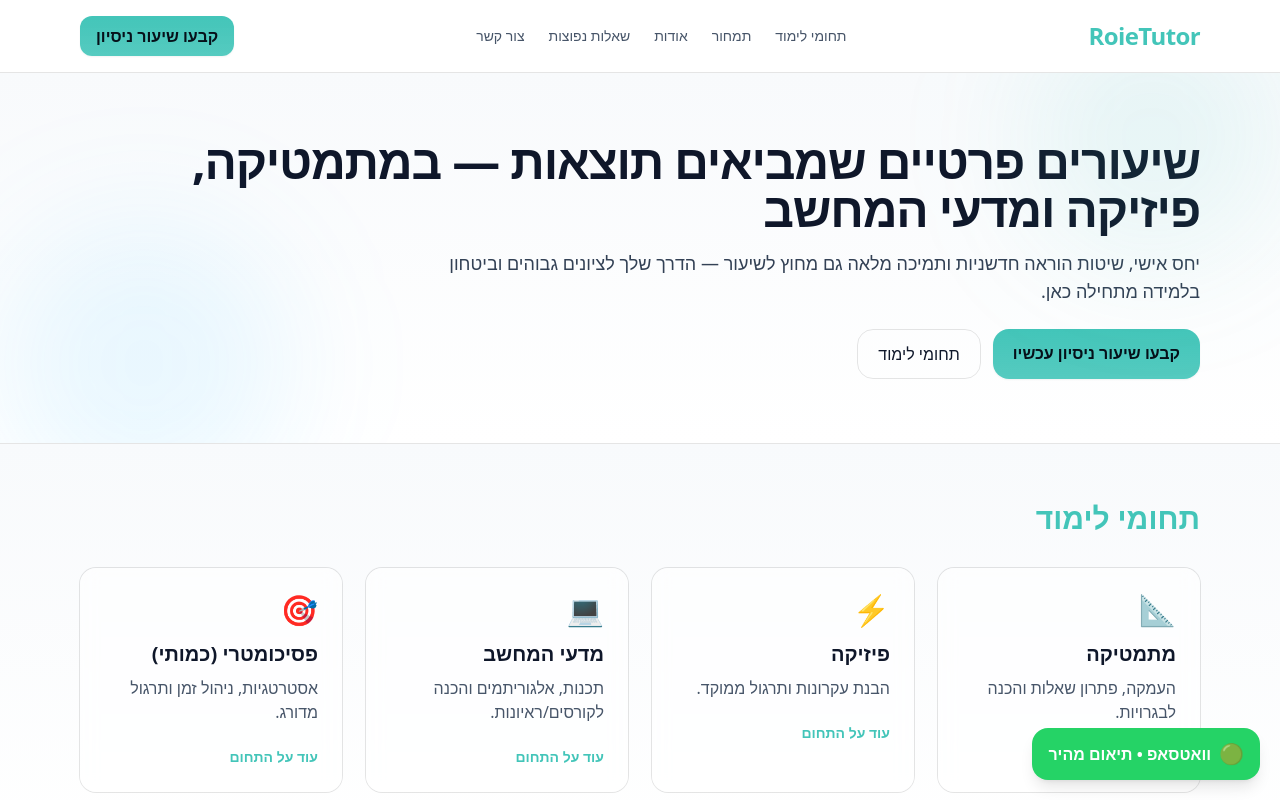
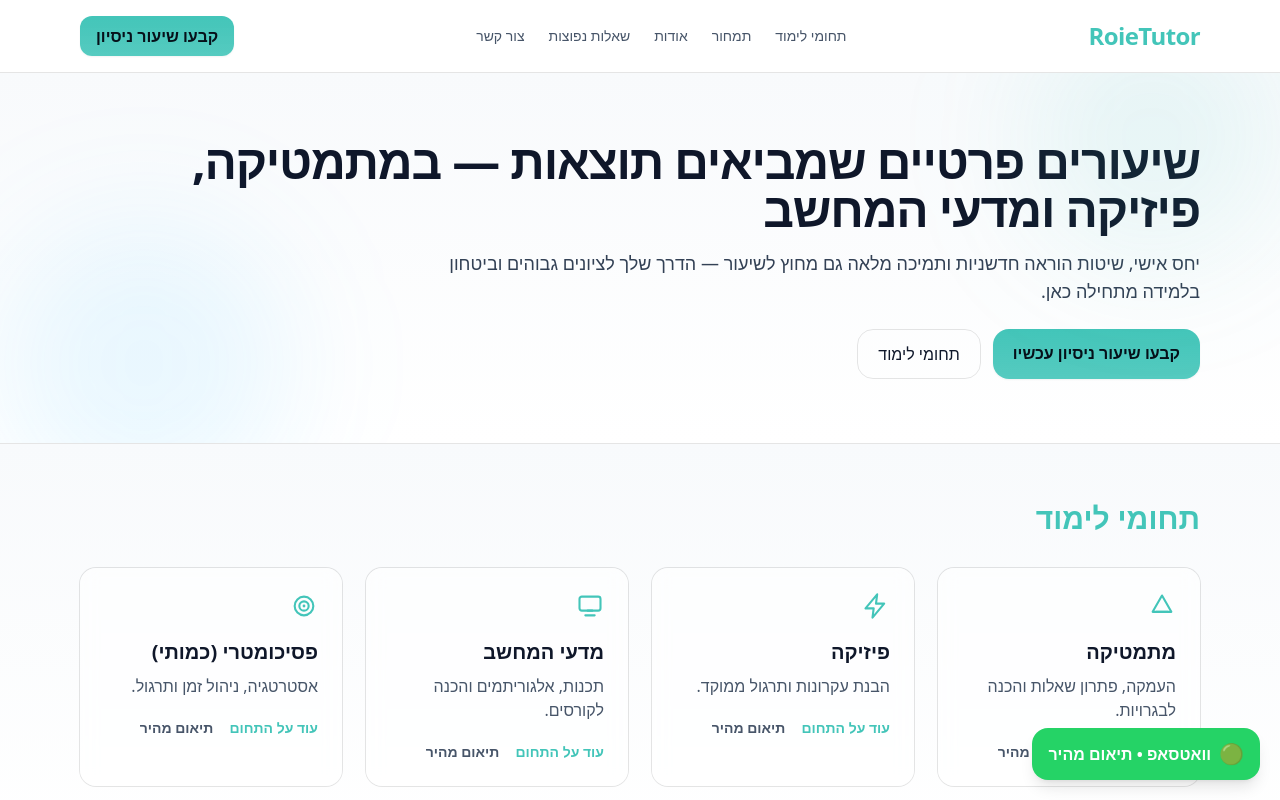
Before and after one commit to roadam11/RoieTutor, a Next.js app: page / in a window 1280 px wide. Shown: the top 800 px of the page. Built offline with nearby package versions, Linux system fonts and the light colour scheme.

Commit message:
Update Subjects.js

```diff
--- a/components/Subjects.js
+++ b/components/Subjects.js
@@ -1,10 +1,17 @@
+import MathIcon from './icons/MathIcon'
+import PhysicsIcon from './icons/PhysicsIcon'
+import CSIcon from './icons/CSIcon'
+import TargetIcon from './icons/TargetIcon'
+
 export default function Subjects() {
   const items = [
-    { icon: '📐', title: 'מתמטיקה', desc: 'העמקה, פתרון שאלות והכנה לבגרויות.', href: '/subjects/math' },
-    { icon: '⚡', title: 'פיזיקה', desc: 'הבנת עקרונות ותרגול ממוקד.', href: '/subjects/physics' },
-    { icon: '💻', title: 'מדעי המחשב', desc: 'תכנות, אלגוריתמים והכנה לקורסים/ראיונות.', href: '/subjects/cs' },
-    { icon: '🎯', title: 'פסיכומטרי (כמותי)', desc: 'אסטרטגיות, ניהול זמן ותרגול מדורג.', href: '/subjects/psychometry' },
+    { icon: <MathIcon/>,    title: 'מתמטיקה',             desc: 'העמקה, פתרון שאלות והכנה לבגרויות.', slug: 'math' },
+    { icon: <PhysicsIcon/>, title: 'פיזיקה',               desc: 'הבנת עקרונות ותרגול ממוקד.',        slug: 'physics' },
+    { icon: <CSIcon/>,      title: 'מדעי המחשב',           desc: 'תכנות, אלגוריתמים והכנה לקורסים.', slug: 'cs' },
+    { icon: <TargetIcon/>,  title: 'פסיכומטרי (כמותי)',    desc: 'אסטרטגיה, ניהול זמן ותרגול.',      slug: 'psychometry' },
   ];
+
+  const wa = (subject) => `https://wa.me/972549480190?text=${encodeURIComponent(`שלום רועי, אני מעוניין בשיעור ב${subject}. אשמח לתאם שיעור ניסיון.`)}`;
 
   return (
     <section id="services" className="bg-gradient-to-b from-slate-50 to-white dark:from-ink2 dark:to-ink border-y border-black/10 dark:border-white/10">
@@ -12,11 +19,14 @@ export default function Subjects() {
         <h2 className="text-3xl font-bold text-tealBrand mb-8">תחומי לימוד</h2>
         <div className="grid md:grid-cols-4 gap-6">
           {items.map((t,i)=>(
-            <div key={i} className="rounded-2xl p-6 bg-white/60 dark:bg-white/5 backdrop-blur ring-1 ring-black/10 dark:ring-white/10 hover:shadow-md transition">
-              <div className="text-3xl mb-3">{t.icon}</div>
-              <div className="text-xl font-semibold mb-2">{t.title}</div>
+            <div key={i} className="group rounded-2xl p-6 bg-white/60 dark:bg-white/5 backdrop-blur ring-1 ring-black/10 dark:ring-white/10 hover:shadow-md transition">
+              <div className="text-tealBrand group-hover:scale-110 transition inline-flex">{t.icon}</div>
+              <div className="text-xl font-semibold mb-2 mt-3">{t.title}</div>
               <p className="text-slate-600 dark:text-slate-300 mb-5">{t.desc}</p>
-              <a href={t.href} className="inline-block text-sm font-semibold text-tealBrand hover:underline">עוד על התחום</a>
+              <div className="flex items-center gap-4">
+                <a href={`/subjects/${t.slug}`} className="text-sm font-semibold text-tealBrand hover:underline">עוד על התחום</a>
+                <a href={wa(t.title)} className="text-sm font-semibold text-slate-600 dark:text-slate-300 hover:text-tealBrand">תיאום מהיר</a>
+              </div>
             </div>
           ))}
         </div>
```
